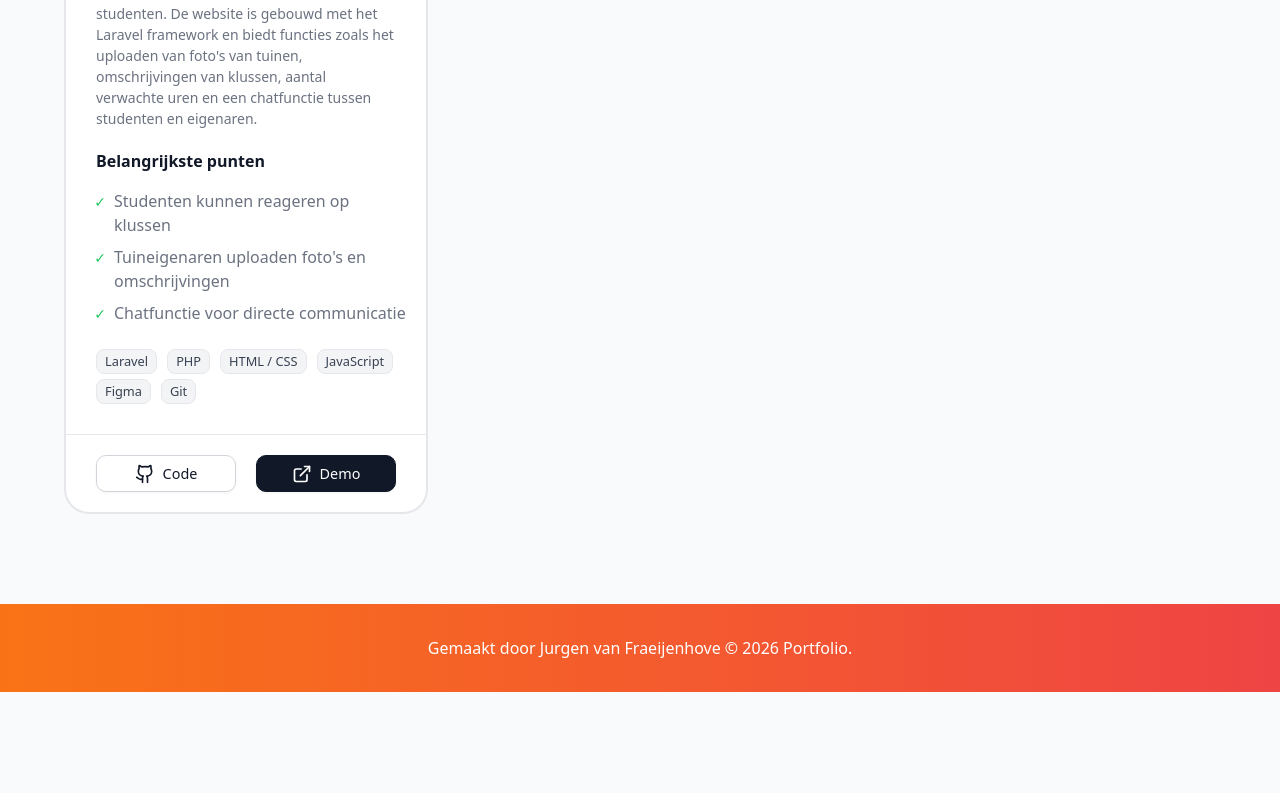
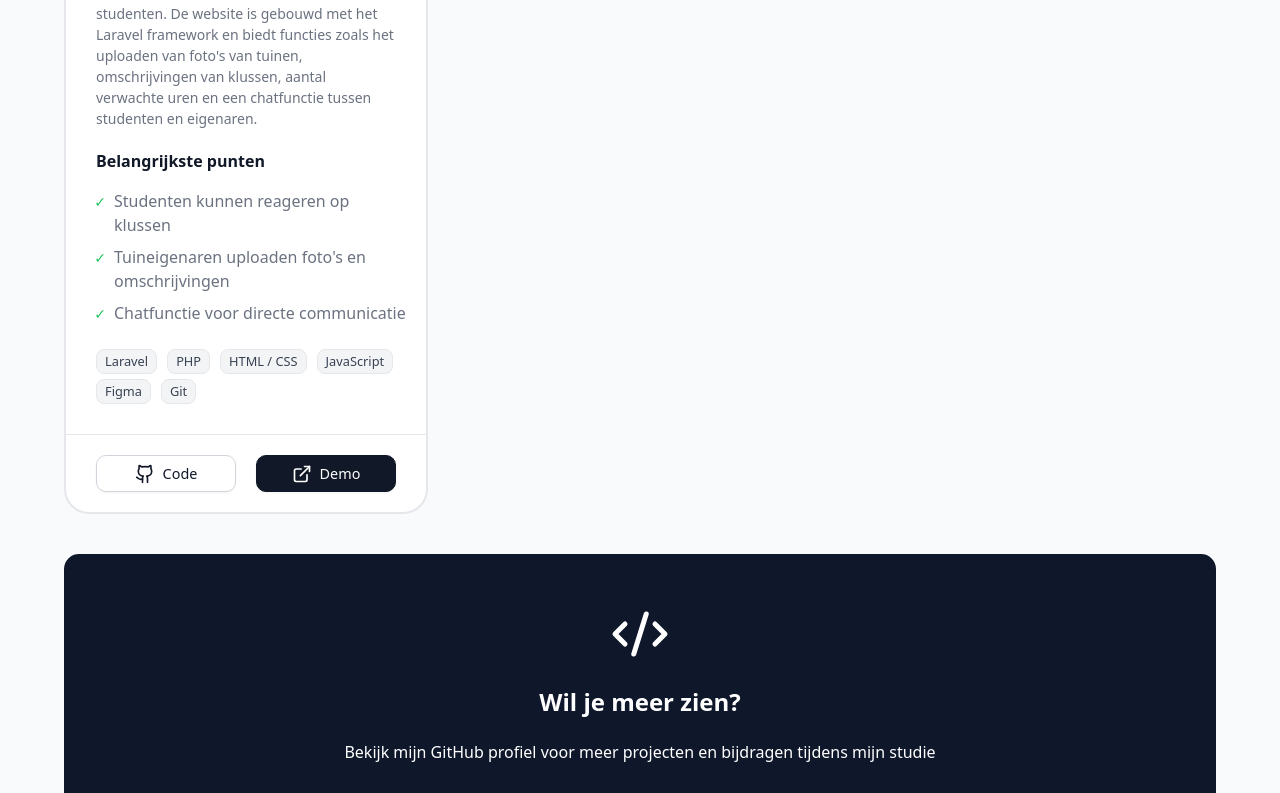
Before and after one commit to JurgenvanF/jurgenvanf-portfolio, a React (Vite) app: page /projecten in a window 1280 px wide. Shown: the part 2004-2797 px from the top of the page. Before the commit the page ends 2696 px from the top, so only its background shows below. Built offline with nearby package versions, Linux system fonts and the light colour scheme; no server answers; a web font is replaced by a local one.

Commit message:
Adding final github link

```diff
--- a/src/pages/projects/Projects.css
+++ b/src/pages/projects/Projects.css
@@ -263,6 +263,62 @@ p {
   width: 20px;
 }
 
+.projects__github {
+  display: flex;
+  flex-direction: column;
+  margin: auto;
+  width: 90%;
+  border-radius: 15px;
+  max-width: 1500px;
+  background-color: var(--summary-background);
+  transition: all 0.2s ease;
+  color: white;
+}
+
+.projects__github__icon {
+  width: 60px;
+  height: 60px;
+  margin: 50px auto 0;
+}
+
+.projects__github__description {
+  margin-top: 0;
+  color: white;
+}
+
+.projects__github__button {
+  display: inline-flex;
+  width: 190px;
+  margin: 20px auto 50px;
+  align-items: center;
+  justify-content: center;
+  gap: 0.5rem;
+  white-space: nowrap;
+  font-size: 0.875rem;
+  font-weight: 500;
+  height: 2.5rem;
+  padding: 0 1.5rem;
+  flex-shrink: 0;
+  border-radius: 10px;
+  box-shadow: var(--shadow-sm);
+  transition:
+    transform 0.2s ease,
+    box-shadow 0.2s ease,
+    background 0.2s ease,
+    color 0.2s ease;
+  outline: none;
+  text-decoration: none;
+  cursor: pointer;
+  background: var(--projects-btn-github-bg);
+  color: black;
+  border: 1px solid #d1d5db;
+}
+
+.projects__github__button:hover {
+  transform: scale(1.05);
+  background: var(--projects-btn-github-bg-hover);
+}
+
 @media (max-width: 1100px) {
   .projects__container__items {
     grid-template-columns: repeat(2, minmax(0px, 1fr)) !important;
--- a/src/pages/projects/Projects.jsx
+++ b/src/pages/projects/Projects.jsx
@@ -1,7 +1,6 @@
 import "./Projects.css";
 import { useEffect } from "react";
-import { Folder, Github, ExternalLink, Lock } from "lucide-react";
-import logo from "../../assets/profilepicture.jpg";
+import { Folder, Github, ExternalLink, Lock, Code2 } from "lucide-react";
 import logoIsoaAdvies from "../../assets/projects/isoaadvies/logo.jpg";
 import logoEmergis from "../../assets/projects/emergis/logo.jpg";
 import logoGardenConnect from "../../assets/projects/gardenconnect/logo.jpg";
@@ -233,6 +232,24 @@ function Projects() {
           </div>
         </div>
       </div>
+
+      <div className="projects__github">
+        <Code2 className="projects__github__icon" />
+        <h2 className="projects__github__title">Wil je meer zien?</h2>
+        <p className="projects__github__description">
+          Bekijk mijn GitHub profiel voor meer projecten en bijdragen tijdens
+          mijn studie
+        </p>
+        <a
+          href="https://github.com/JurgenvanF"
+          target="_blank"
+          rel="noopener noreferrer"
+          className="projects__github__button"
+        >
+          <Github className="projects__github__button__icon" />
+          Bekijk GitHub profiel
+        </a>
+      </div>
     </>
   );
 }
```
